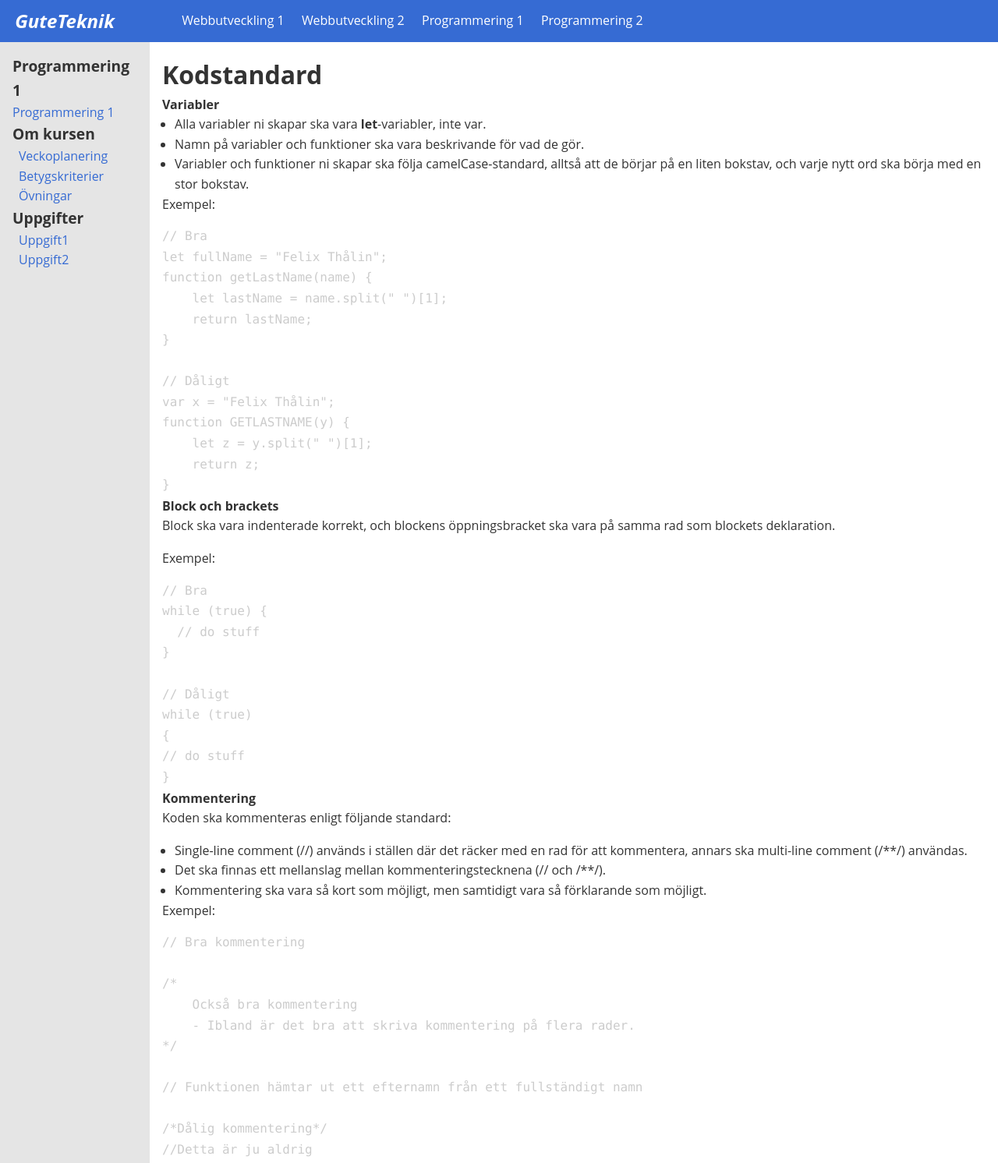
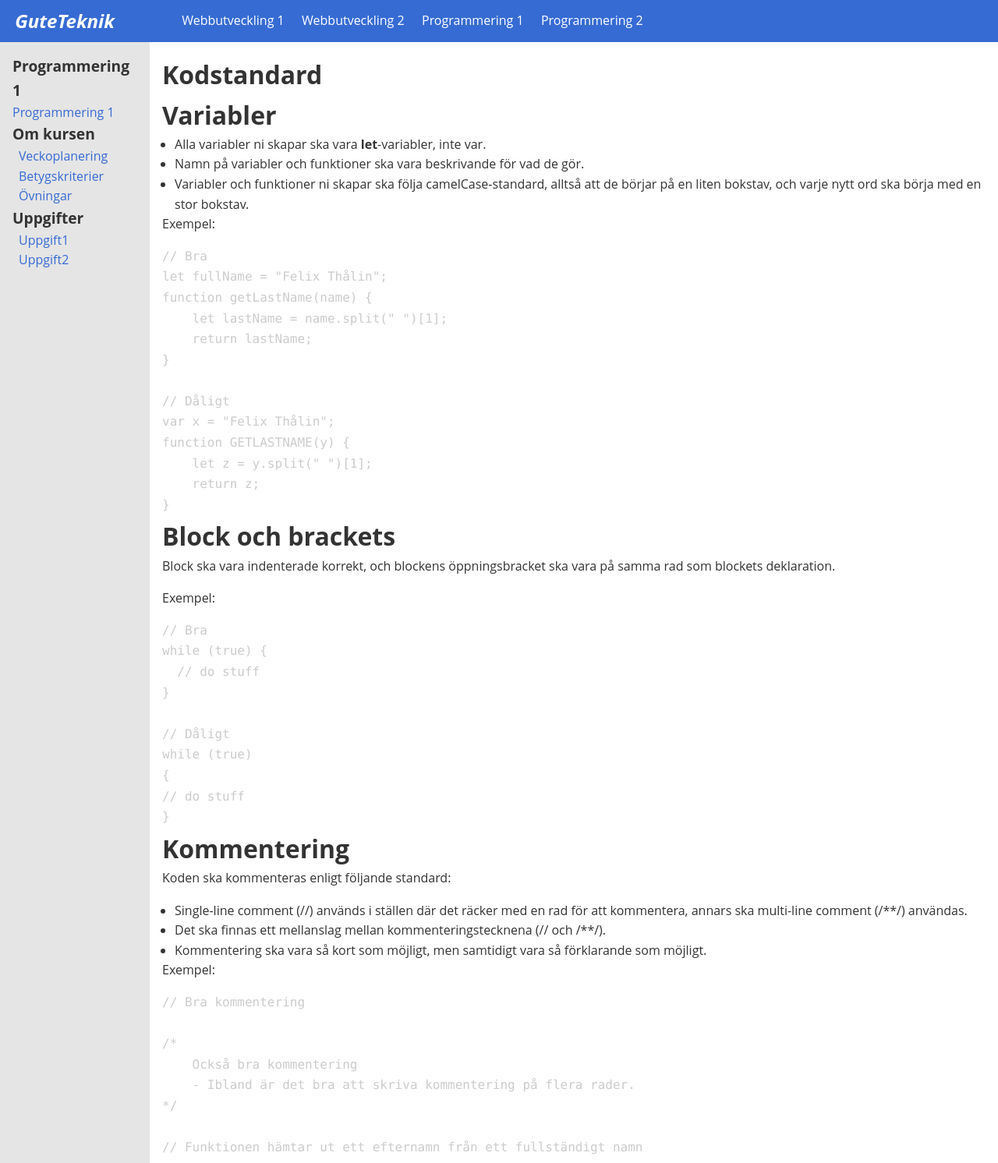
Before and after one commit to FractalThought/GuteTeknik2, a Gatsby site: page /prog1/kodstandard in a window 1280 px wide. Shown: the top 1492 px of the page at 78% size. Built offline with nearby package versions, Linux system fonts and the light colour scheme; Gatsby itself is replaced by a stand-in of ours; some packages are replaced by stand-ins of ours; code samples lack their colours.

Commit message:
fixed headlines in kodstandard.md and updated readme

````diff
--- a/src/pages/prog1/kodstandard.md
+++ b/src/pages/prog1/kodstandard.md
@@ -3,7 +3,7 @@ title: "Kodstandard"
 date: "2019-09-20"
 ---
 
-#### Variabler
+# Variabler
 
 - Alla variabler ni skapar ska vara **let**-variabler, inte var.
 - Namn på variabler och funktioner ska vara beskrivande för vad de gör.
@@ -27,7 +27,7 @@ function GETLASTNAME(y) {
 }
 ```
 
-#### Block och brackets
+# Block och brackets
 
 Block ska vara indenterade korrekt, och blockens öppningsbracket ska vara på samma rad som blockets deklaration.
 
@@ -46,7 +46,7 @@ while (true)
 }
 ```
 
-#### Kommentering
+# Kommentering
 Koden ska kommenteras enligt följande standard:
 - Single-line comment (//) används i ställen där det räcker med en rad för att kommentera, annars ska multi-line comment (/**/) användas.
 - Det ska finnas ett mellanslag mellan kommenteringstecknena (// och /**/).
````
Also changed, not shown: README.md.
